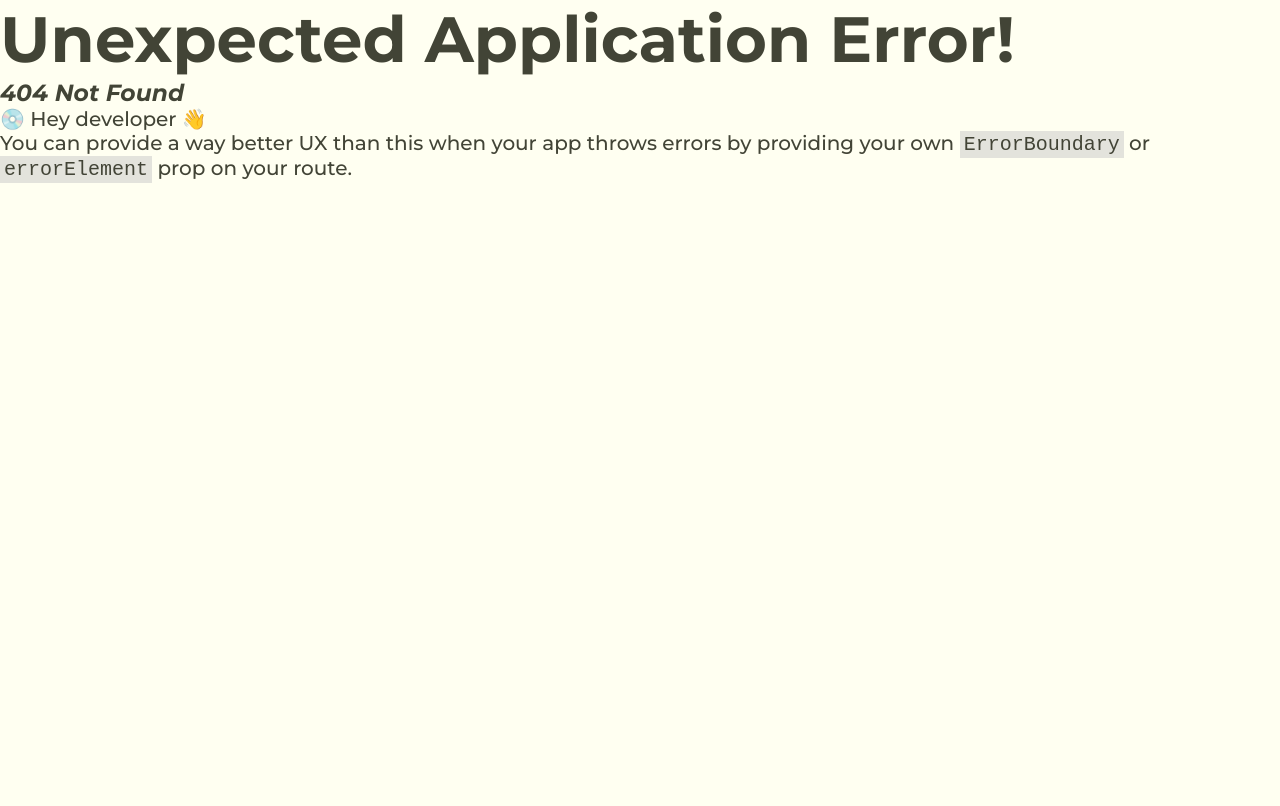
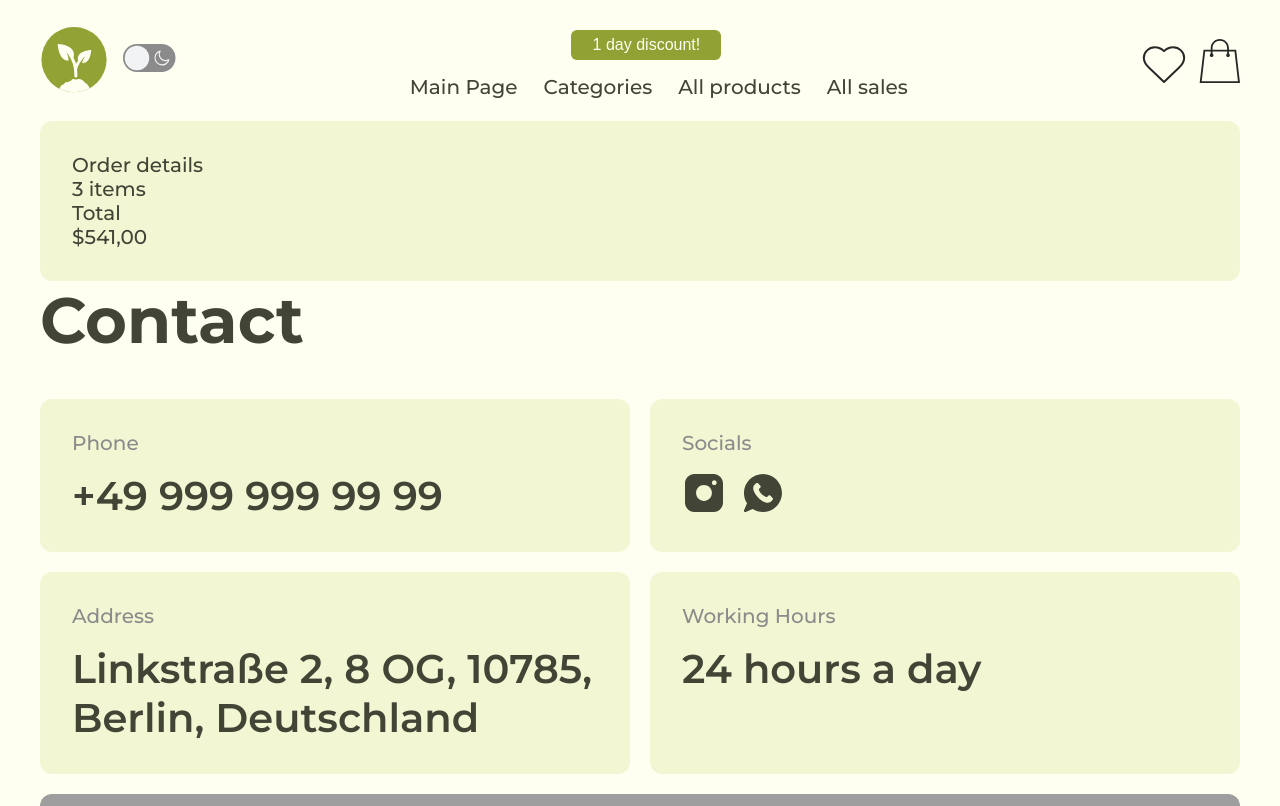
Before and after one commit to vladislavfva/telran-team-project, a React (Create React App) app: page /cart in a window 1280 px wide. Before the commit this address had no page. Shown: the top 806 px of the page. Built offline with nearby package versions, Linux system fonts and the light colour scheme; grey boxes are pictures that could not be loaded.

Commit message:
start form validation

```diff
--- a/package.json
+++ b/package.json
@@ -9,6 +9,7 @@
     "@testing-library/user-event": "^13.5.0",
     "react": "^18.2.0",
     "react-dom": "^18.2.0",
+    "react-hook-form": "^7.51.1",
     "react-redux": "^9.1.0",
     "react-router": "^6.22.3",
     "react-router-dom": "^6.22.2",
--- /dev/null
+++ b/src/components/Cart/Cart.jsx
@@ -0,0 +1,16 @@
+import classes from './Cart.module.css'
+
+function Cart() {
+  return ( <div>
+    <div className={classes.order_info}>
+      <p>Order details</p>
+      <p>3 items</p>
+      <div>
+        <p>Total</p>
+        <p>$541,00</p>
+      </div>
+    </div>
+  </div> );
+}
+
+export default Cart;
--- /dev/null
+++ b/src/components/Cart/Cart.module.css
@@ -0,0 +1,5 @@
+.order_info {
+  padding: var(--size-middle);
+  background: var(--color-light-grey);
+  border-radius: var(--radius-big);
+}
--- a/src/components/FormSale/FormSale.jsx
+++ b/src/components/FormSale/FormSale.jsx
@@ -1,16 +1,30 @@
 import classes from './FormSale.module.css'
 import gardenToolsImage from '../../assets/images/form.png';
+import { useForm } from 'react-hook-form';
 
 function FormSale() {
+  const { register, handleSubmit, formState: { errors } } = useForm();
+
+  const onSubmit = (data) => {
+    console.log(data)
+  }
+
   return ( <div className={`${classes.form_block} section`}>
-
     <h2>5% off on the first order</h2>
     <div className={classes.form_wrapper}>
       <img src={gardenToolsImage} alt="garden tools" />
-      <form>
-        <input type="text" placeholder="Name"/>
-        <input type="phone" placeholder="Phone number"/>
-        <input type="email" placeholder="Email"/>
+      <form onSubmit={handleSubmit(onSubmit)}>
+        <input type="text" placeholder="Name" {...register("name")}/>
+        {errors.name && (<p>{errors.name.message}</p>)}
+        <input type="text" placeholder="Phone number"/>
+        {errors.phone && (<p>{errors.phone.message}</p>)}
+        <input type="text" placeholder="Email" {...register("email", {
+          pattern: {
+            value: /^\S+@\S+\.\S+$/,
+            message: 'Please enter valid email!'
+          }
+        })}/>
+        {errors.email && (<p className={classes.error}>{errors.email.message}</p>)}
         <button>Get a discount</button>
     </form>
     </div>
--- a/src/components/FormSale/FormSale.module.css
+++ b/src/components/FormSale/FormSale.module.css
@@ -50,6 +50,11 @@
   margin-bottom: -32px;
 }
 
+.error {
+  text-align: start;
+  font-size: var(--size-small);
+}
+
 @media screen and (max-width: 1439px) {
   .form_block form {
     width: 450px;
@@ -89,4 +94,8 @@
   .form_block input, form button {
     font-size: 18px;
   }
+
+  .error {
+    font-size: 14px;
+  }
 }
--- /dev/null
+++ b/src/pages/CartPage.jsx
@@ -0,0 +1,7 @@
+import Cart from "../components/Cart/Cart";
+
+function CartPage() {
+  return ( <Cart /> );
+}
+
+export default CartPage;
--- a/src/store/slices/productsSlice.js
+++ b/src/store/slices/productsSlice.js
@@ -77,14 +77,9 @@ export const productsSlice = createSlice({
         state.currentProducts = state.products;
         state.products = filterDiscountedProducts(state.products);
       } else {
-        state.products = state.currentProducts; //curentProducts
+        state.products = state.currentProducts;
       }
       state.products = sortProducts(state.products, state.sortBy);
-      /* state.products = filterProducts(
-        state.currentProducts,
-        state.priceFrom,
-        state.priceTo
-      ); */
     },
     setRandomize: (state, action) => {
       state.randomize = action.payload;
@@ -110,9 +105,8 @@ export const productsSlice = createSlice({
     productById: (state, action) => {
       if (state.products.length > 0) {
         state.products = state.products.filter(
-      (product) => product.categoryId == +action.payload
-    )
-
+          (product) => product.categoryId == +action.payload
+        );
       }
     },
   },
@@ -135,7 +129,6 @@ export const productsSlice = createSlice({
             .sort(() => Math.random() - 0.5)
             .slice(0, 4);
         }
-
       })
       .addCase(getProducts.pending, () => console.log('pending'))
       .addCase(getProducts.rejected, () => console.log('rejected'));
```
Also changed, not shown: src/index.js (+27 -23 lines), src/store/slices/cartSlice.js (added), 1 other file (tests, documents, lock files or other folders).
